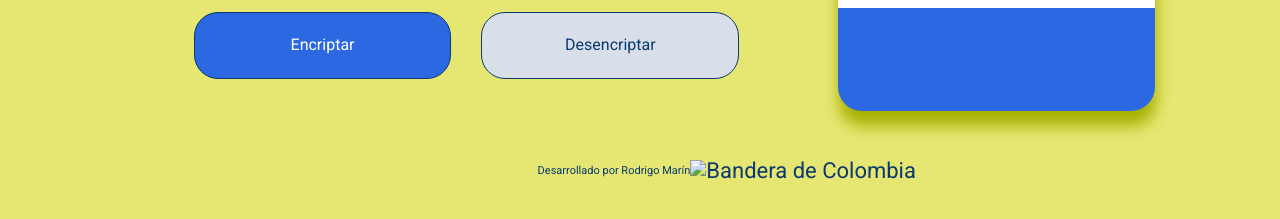
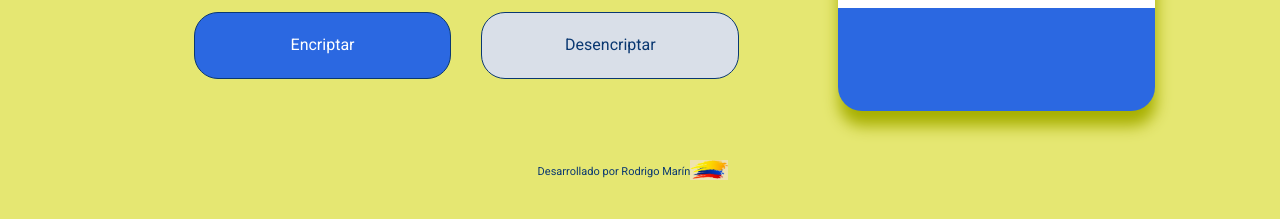
Before and after one commit to Goigo17/challenge-nextone-g7-rodrigo-marin, a plain HTML site: page index.html in a window 1280 px wide. Shown: the part 563-782 px from the top of the page. Drawn offline with Linux system fonts and the light colour scheme.

Commit message:
Se corrige ubicación de carpeta de imagen

```diff
--- a/index.html
+++ b/index.html
@@ -39,7 +39,7 @@
     <footer class="footer">
         Desarrollado por Rodrigo Marín
         <div>
-            <img class="banderaColombia" src="/.img/banderacolombia.png" alt="Bandera de Colombia">
+            <img class="banderaColombia" src="./img/banderacolombia.png" alt="Bandera de Colombia">
 
         </div>
     </footer>
```
